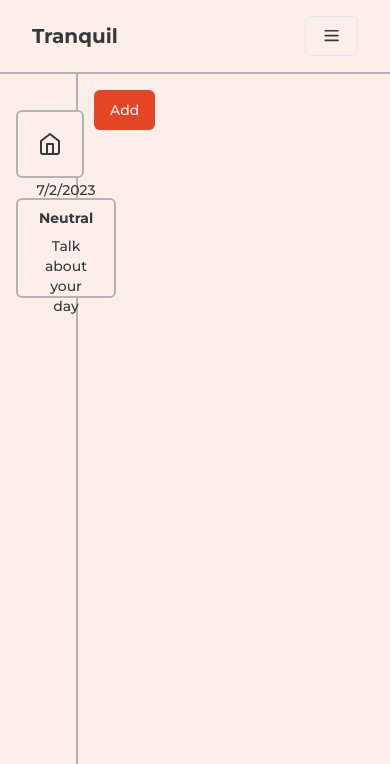
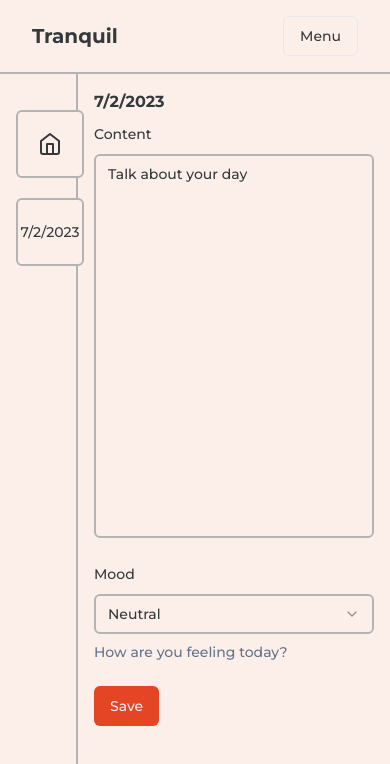
Before and after one commit to vibovenkat123/Tranquil, a Next.js app: page /journal in a window 390 px wide. Both pictures are taken after a click on the button "Add". Shown: the top 764 px of the page. Built offline with nearby package versions, Linux system fonts and the light colour scheme.

Commit message:
feat: responsive journal

```diff
--- a/app/components/Header.tsx
+++ b/app/components/Header.tsx
@@ -2,8 +2,6 @@
 
 import Link from "next/link";
 import ModeToggle from "./ModeToggle";
-import { Menu, X } from "lucide-react";
-
 import {
   DropdownMenu,
   DropdownMenuContent,
@@ -38,9 +36,7 @@ function HamburgerMenu(): React.ReactElement {
       <DropdownMenu>
         <DropdownMenuTrigger className="md:hidden" asChild>
           <Button variant="outline" className="md:hidden">
-            <Menu
-              className={`h-[1.2rem] w-[1.2rem] rotate-0 scale-100 transition-all dark:-rotate-90 dark:scale-0`}
-            />
+            <p>Menu</p>
           </Button>
         </DropdownMenuTrigger>
         <DropdownMenuContent className="mr-8 flex flex-col gap-3">
--- a/app/components/Journal/Entry.tsx
+++ b/app/components/Journal/Entry.tsx
@@ -46,8 +46,15 @@ export default function JournalEntry(props: Props): React.ReactElement {
     return <></>;
   }
   return (
+    <div className="w-full h-full">
+      <h1 className="font-bold mb-2">
+        {props.entry.date.toLocaleDateString()}
+      </h1>
       <Form {...form}>
-      <form onSubmit={form.handleSubmit(onSubmit)} className=" w-2/3 space-y-6">
+        <form
+          onSubmit={form.handleSubmit(onSubmit)}
+          className="w-full md:w-4/5 lg:w-2/3 space-y-6"
+        >
           <FormField
             control={form.control}
             name="content"
@@ -80,7 +87,7 @@ export default function JournalEntry(props: Props): React.ReactElement {
                   }}
                   defaultValue={field.value}
                 >
-                <FormControl>
+                  <FormControl className="w-full md:w-2/3 lg:w-1/2">
                     <SelectTrigger className="border-border border-2">
                       <SelectValue>{field.value}</SelectValue>
                     </SelectTrigger>
@@ -126,5 +133,6 @@ export default function JournalEntry(props: Props): React.ReactElement {
           <Button type="submit">Save</Button>
         </form>
       </Form>
+    </div>
   );
 }
--- a/app/components/Journal/PreviewCard.tsx
+++ b/app/components/Journal/PreviewCard.tsx
@@ -26,17 +26,19 @@ export default function PreviewCard(props: Props): React.ReactElement {
       <ContextMenuTrigger>
         <Button
           key={props.entry.date.getTime()}
-          className="w-full mt-5 flex-col gap-2 p-12 border-border border-2 select-none"
+          className="w-full mt-5 flex-col gap-2 p-8 md:p-10 lg:p-12 border-border border-2 select-none"
           variant="outline"
           onClick={() => {
             props.setCurrentEntry(props.entry);
           }}
         >
           <h2>{formatDate(props.entry.date)}</h2>
-          <p>
+          <p className="md:block hidden">
             <strong>{props.entry.adjective}</strong>
           </p>
-          <p>{spliceContent(props.entry.content)}</p>
+          <p className="xl:block hidden">
+            {spliceContent(props.entry.content)}
+          </p>
         </Button>
       </ContextMenuTrigger>
       <ContextMenuContent>
--- a/app/journal/page.tsx
+++ b/app/journal/page.tsx
@@ -51,8 +51,9 @@ export default function Journal(): React.ReactElement {
                 "Talk about your day"
               );
               if (entry) {
-                newEntry(entry);
+                const newEntryAdded = newEntry(entry);
                 setEntries(getEntries());
+                setCurrentEntry(newEntryAdded);
               }
             }}
           >
--- a/app/lib/journal/helpers.ts
+++ b/app/lib/journal/helpers.ts
@@ -16,10 +16,7 @@ export function validateEntry(
 export function updateEntry(entry: Entry): void {
   const entries = getEntries();
   const index = entries.findIndex(
-    (e) =>
-      e.date.getDate === entry.date.getDate &&
-      e.date.getMonth === entry.date.getMonth &&
-      e.date.getFullYear === entry.date.getFullYear
+    (e) => e.date.toDateString() === entry.date.toDateString()
   );
   if (index === -1) {
     return;
@@ -28,14 +25,15 @@ export function updateEntry(entry: Entry): void {
   localStorage.setItem("entries", JSON.stringify(entries));
 }
 
-export function newEntry(entry: Entry): void {
+export function newEntry(entry: Entry): Entry {
   const entries = getEntries();
   if (
     entries.some((o) => o.date.toDateString() === entry.date.toDateString())
   ) {
-    return;
+    return entries[0];
   }
   localStorage.setItem("entries", JSON.stringify([...entries, entry]));
+  return entry;
 }
 
 export function getEntries(): Entry[] {
@@ -66,10 +64,7 @@ export function spliceContent(content: string): string {
 export function deleteEntry(date: Date): void {
   const entries = getEntries();
   const index = entries.findIndex(
-    (e) =>
-      e.date.getDate === date.getDate &&
-      e.date.getMonth === date.getMonth &&
-      e.date.getFullYear === date.getFullYear
+    (e) => e.date.toDateString() === date.toDateString()
   );
   if (index === -1) {
     return;
```
Lines whose indentation alone changed are shown as unchanged.
